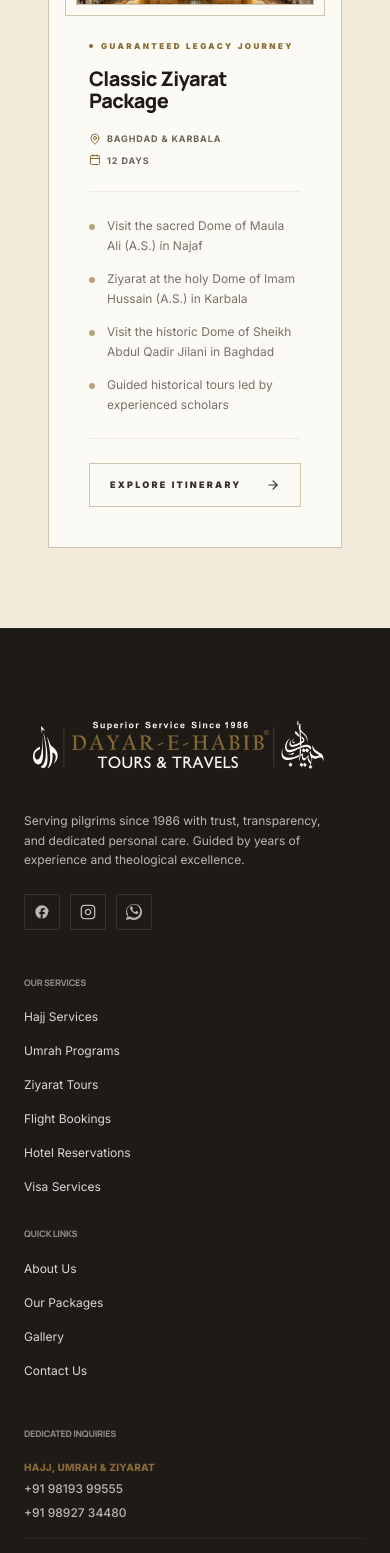
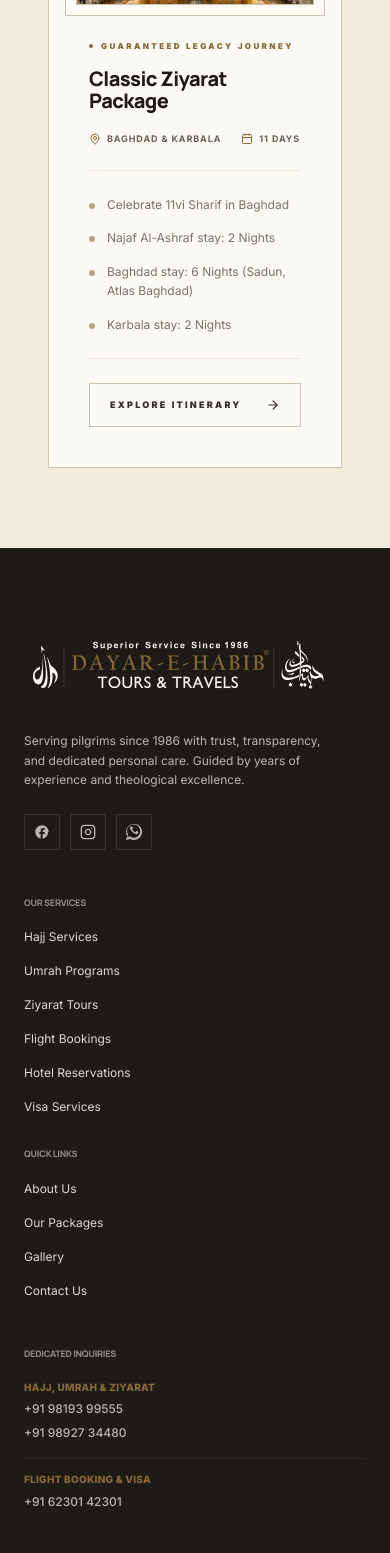
Before and after one commit to shafinmahida/dayar-e-habib-platform-v2, a Next.js app: page /tours in a window 390 px wide. Shown: the part 2840-4393 px from the top of the page. Built offline with nearby package versions, Linux system fonts and the light colour scheme; a web font is replaced by a local one.

Commit message:
feat: rebuild classic ziyarat package based on brochure and update flight/visa contact phone

```diff
--- a/components/layout/Footer.tsx
+++ b/components/layout/Footer.tsx
@@ -144,7 +144,7 @@
               </div>
               <div className="pt-3 border-t border-white/5">
                 <span className="font-extrabold text-[#FCFAF5]/90 block text-[10px] tracking-wide text-accent uppercase">Flight Booking & Visa</span>
-                <a href="tel:+919820786726" className="hover:text-accent transition-colors font-medium block mt-1">+91 9820 786 726</a>
+                <a href="tel:+916230142301" className="hover:text-accent transition-colors font-medium block mt-1">+91 62301 42301</a>
               </div>
             </div>
           </div>
--- a/components/sections/home/featured-packages.tsx
+++ b/components/sections/home/featured-packages.tsx
@@ -153,7 +153,7 @@
                       <div className="flex flex-wrap items-center gap-x-5 gap-y-2 text-[9px] font-bold tracking-widest text-muted-foreground uppercase pt-1">
                         <span className="flex items-center gap-1.5">
                           <MapPin className="size-3 text-accent" />
-                          <span>{pkg.slug === "classic-ziyarat" ? "Baghdad & Karbala" : destinationNames}</span>
+                          <span>{pkg.slug === "classic-ziyarat" ? "Baghdad, Najaf & Karbala" : destinationNames}</span>
                         </span>
                         <span className="flex items-center gap-1.5">
                           <Calendar className="size-3 text-accent" />
--- a/constants/contact.ts
+++ b/constants/contact.ts
@@ -31,8 +31,8 @@
       role: "Hajj & Ziyarat Inquiry",
     },
     flights: {
-      phone: "+91 98207 86726",
-      role: "Flight Booking Dept",
+      phone: "+91 62301 42301",
+      role: "Flight Booking & Visa Dept",
     },
     umrah: {
       phone: "+91 98927 34480",
--- a/constants/department.ts
+++ b/constants/department.ts
@@ -33,7 +33,7 @@
     name: "Logistics & Flight Bookings",
     description: "Dedicated visa processing, flight bookings, and hotel booking support.",
     email: "dhtinfo@gmail.com",
-    phone: "+91 98207 86726", // Khalil Bumedia
+    phone: "+91 62301 42301", // Flight Booking & Visa
     active: true,
     displayOrder: 4,
   },
--- a/constants/packages.ts
+++ b/constants/packages.ts
@@ -210,54 +210,58 @@
     slug: "classic-ziyarat",
     categorySlug: "ziyarat",
     destinationSlugs: ["baghdad"],
-    title: "Classic Ziyarat Package",
-    duration: "12 Days",
+    title: "11vi Sharif in Baghdad - Classic Ziyarat",
+    duration: "11 Days",
     highlights: [
-      "Visit the sacred Dome of Maula Ali (A.S.) in Najaf",
-      "Ziyarat at the holy Dome of Imam Hussain (A.S.) in Karbala",
-      "Visit the historic Dome of Sheikh Abdul Qadir Jilani in Baghdad",
-      "Guided historical tours led by experienced scholars"
+      "Celebrate 11vi Sharif in Baghdad",
+      "Najaf Al-Ashraf stay: 2 Nights",
+      "Baghdad stay: 6 Nights (Sadun, Atlas Baghdad)",
+      "Karbala stay: 2 Nights",
+      "Confirmed departures: 17th, 18th & 19th September (Mumbai departure)"
     ],
     availability: "Open",
-    priceMin: null,
-    priceCurrency: null,
-    imageUrl: null,
+    priceMin: 135000,
+    priceCurrency: "INR",
+    imageUrl: "/ziyarat-dome.png",
     videoUrl: null,
     galleryUrls: [],
     active: true,
     featured: true,
     displayOrder: 3,
     createdAt: "2026-06-30T12:00:00Z",
-    seoTitle: "Classic Ziyarat Tour Package | Dayar-E-Habib",
-    seoDescription: "Join our next scholar-guided Ziyarat group to Baghdad and holy shrines. Includes visa clearances, hotels and flight ticket support.",
+    seoTitle: "11vi Sharif Baghdad & Holy Ziyarat Package | Dayar-E-Habib",
+    seoDescription: "Join our 11-day confirmed Ziyarat group to celebrate 11vi Sharif in Baghdad. Includes 6 nights in Baghdad, 2 nights in Najaf, 2 nights in Karbala, and direct flights.",
     itinerary: [
-      { dayNumber: 1, title: "Arrive in Baghdad", description: "Airport pickup and check-in to Baghdad hotel." },
-      { dayNumber: 2, title: "Salutations to Sheikh Abdul Qadir Jilani", description: "Visit to the shrine of Ghaus-e-Azam, with educational lecture." },
-      { dayNumber: 4, title: "Najaf & Kufa Shrines", description: "Depart for Najaf. Visit Hazrat Ali (A.S.) shrine and historic Kufa mosques." },
-      { dayNumber: 7, title: "Karbala Holy Places", description: "Travel to Karbala Al-Mualla. Spend days visiting the shrines of Imam Hussain (A.S.) and Hazrat Abbas (A.S.)." },
-      { dayNumber: 12, title: "Baghdad Return & Flight", description: "Transfer back to Baghdad Airport for return flight." }
+      { dayNumber: 1, title: "Day 1-2 | Najaf Stay (2 Nights)", description: "Arrive at Najaf Airport. Check-in to your hotel. Perform ziyarat at the sacred Dome of Maula Ali (A.S.), Masjid Kufa, and Wadi-us-Salaam." },
+      { dayNumber: 3, title: "Day 3-8 | Baghdad - 11vi Sharif (6 Nights)", description: "Transfer to Baghdad. Check-in to Atlas Baghdad Hotel in Sadun (6-night stay). Perform devotions and celebrate 11vi Sharif at the sacred Dome of Ghaus-e-Azam Sheikh Abdul Qadir Jilani." },
+      { dayNumber: 9, title: "Day 9-10 | Karbala Al-Mualla (2 Nights)", description: "Transfer to Karbala. Visit the holy shrines of Imam Hussain (A.S.) and Hazrat Abbas (A.S.) with local scholar guidance." },
+      { dayNumber: 11, title: "Day 11 | Return Flight to Mumbai", description: "Transfer to Baghdad Airport. Board your direct flight by Iraqi Airways back to Mumbai." }
     ],
     inclusions: [
-      "Iraq Visa approval processing",
-      "Round-trip flight booking support",
-      "Ground security and private bus transfers",
-      "Hotel stays in Baghdad, Najaf, and Karbala",
-      "All daily meals (Breakfast, Lunch, Dinner)",
-      "Guide services led by historical scholars"
+      "Direct flight tickets by Iraqi Airways (Mumbai departure)",
+      "Iraq Electronic Visa processing approval",
+      "Mandatory Travel Insurance cover",
+      "Hotel stays (6 Nights Baghdad Sadun, 2 Nights Najaf, 2 Nights Karbala)",
+      "Full board Indian buffet meals (Breakfast, Lunch & Dinner)",
+      "Local group transfers in modern AC buses",
+      "Complimentary Travel Kit",
+      "Experienced guide & scholar theological coordination"
     ],
     exclusions: [
-      "Individual charity donations",
-      "Emergency medical bills not covered by travel health policies"
+      "Personal expenses, laundry, and local tips",
+      "Any additional excess baggage charges above airline allowance"
     ],
     hotels: [
-      { name: "Grand Baghdad Court", location: "Baghdad", rating: "4 Star", distance: "Close to holy shrines" },
-      { name: "Karbala Heritage Inn", location: "Karbala", rating: "4 Star", distance: "Walking distance to Haram boundaries" }
+      { name: "Atlas Baghdad Hotel", location: "Sadun, Baghdad", rating: "Premium Stay", distance: "6 Nights stay" },
+      { name: "Luxury Najaf Shrines Stay", location: "Najaf", rating: "4 Star", distance: "2 Nights stay" },
+      { name: "Karbala Holy Shrines stay", location: "Karbala", rating: "4 Star", distance: "2 Nights stay" }
     ],
     flights: [
-      { airline: "FlyDubai / Emirates", route: "Mumbai (BOM) - Baghdad (BGW) - Mumbai (BOM)", class: "Economy", details: "Connecting flights via Dubai" }
+      { airline: "Iraqi Airways", route: "Mumbai (BOM) - Baghdad (BGW) - Mumbai (BOM) [Direct Flight]", class: "Economy Class", details: "Confirmed departures: 17th, 18th, and 19th September" }
     ],
     faqs: [
-      { question: "Is it safe to travel for Ziyarat?", answer: "Yes, our groups travel with private security coordinates and adhere strictly to vetted safe travel lanes." }
+      { question: "What airlines are used for the Ziyarat package?", answer: "We use direct flights operated by Iraqi Airways from Mumbai to Baghdad." },
+      { question: "Is visa processing included in the package cost?", answer: "Yes, the package cost of 1,35,000 INR includes the Iraq visa approval processing, travel insurance, and all board meals." }
     ]
   }
 ];
```
